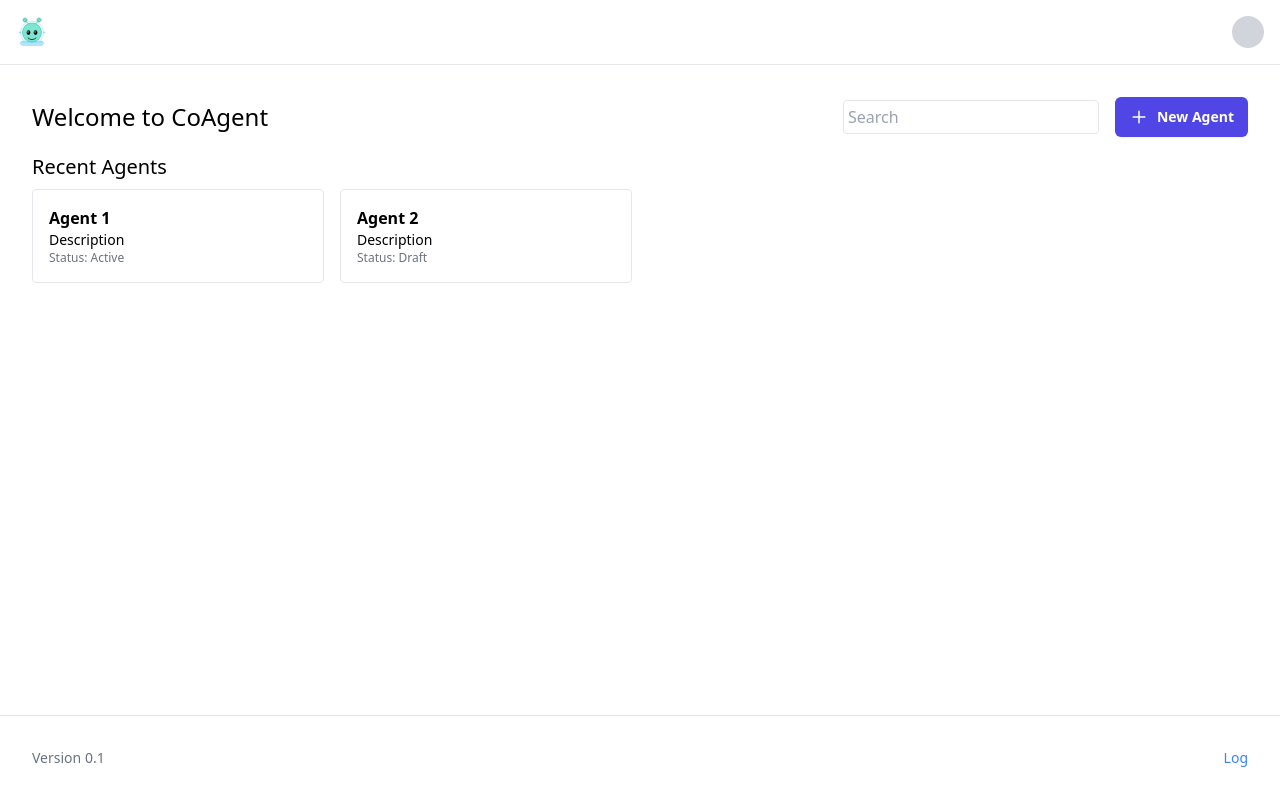
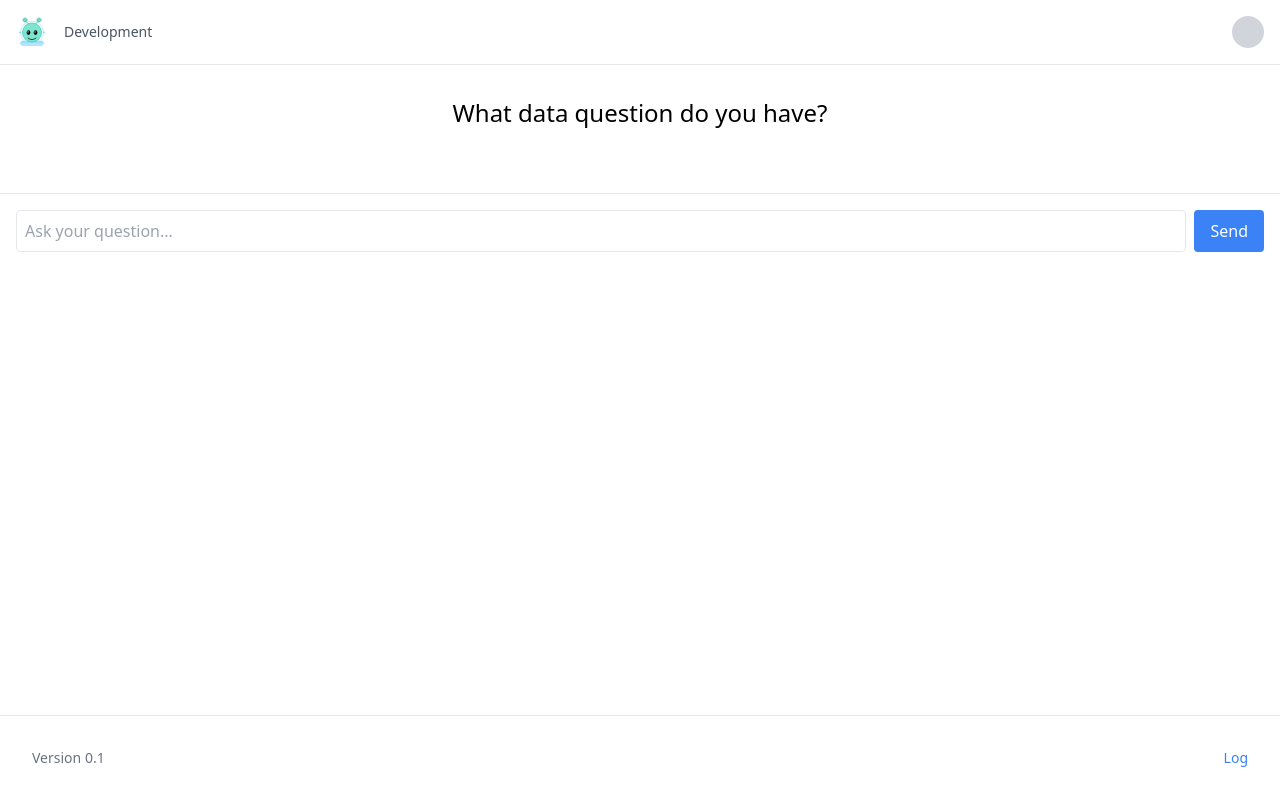
Before and after one commit to ajhunyady/sql-ai, a Svelte app: page / in a window 1280 px wide. Built offline with nearby package versions, Linux system fonts and the light colour scheme.

Commit message:
feat: introduce chat-based home page

```diff
--- a/src/App.svelte
+++ b/src/App.svelte
@@ -1,5 +1,6 @@
 <script>
   import Home from './lib/Home.svelte';
+  import Development from './lib/Development.svelte';
   import AgentWorkspace from './lib/AgentWorkspace.svelte';
   import AgentGuide from './lib/AgentGuide.svelte';
   import EventLog from './lib/EventLog.svelte';
@@ -19,6 +20,16 @@
       >
         <img src="/coagent-logo.svg" alt="CoAgent" class="h-8" />
       </button>
+      <button
+        class="ml-4 text-sm text-gray-600"
+        on:click={() => {
+          currentView.set('development');
+          currentAgent.set(null);
+          setPath('/development');
+        }}
+      >
+        Development
+      </button>
       <div class="rounded-full bg-gray-300 w-8 h-8 ml-auto"></div>
     </div>
   </header>
@@ -26,6 +37,8 @@
     <div class="w-full max-w-screen-2xl mx-auto">
       {#if $currentView === 'home'}
         <Home />
+      {:else if $currentView === 'development'}
+        <Development />
       {:else if $currentView === 'guide'}
         <AgentGuide />
       {:else if $currentView === 'log'}
--- /dev/null
+++ b/src/lib/Development.svelte
@@ -0,0 +1,39 @@
+<script>
+  import { agents, createNewAgent, openAgent } from '../stores.js';
+  import AgentTile from './AgentTile.svelte';
+</script>
+
+<div class="p-8">
+  <div class="flex items-center justify-between mb-4">
+    <h1 class="text-2xl">Agent Development</h1>
+    <div class="flex items-center gap-4">
+      <input
+        type="text"
+        placeholder="Search"
+        class="border p-1 rounded w-64"
+      />
+      <button
+        class="inline-flex items-center gap-2 rounded-md bg-indigo-600 px-3.5 py-2.5 text-sm font-semibold text-white shadow-sm hover:bg-indigo-500 focus-visible:outline focus-visible:outline-2 focus-visible:outline-offset-2 focus-visible:outline-indigo-600"
+        on:click={createNewAgent}
+      >
+        <svg
+          class="h-5 w-5"
+          viewBox="0 0 20 20"
+          fill="none"
+          stroke="currentColor"
+          stroke-width="1.5"
+          aria-hidden="true"
+        >
+          <path stroke-linecap="round" stroke-linejoin="round" d="M10 4.167v11.666M4.167 10h11.666" />
+        </svg>
+        New Agent
+      </button>
+    </div>
+  </div>
+  <h2 class="text-xl mb-2">Recent Agents</h2>
+  <div class="grid grid-cols-1 sm:grid-cols-2 lg:grid-cols-4 gap-4">
+    {#each $agents as agent}
+      <AgentTile {agent} on:click={() => openAgent(agent)} />
+    {/each}
+  </div>
+</div>
--- a/src/lib/Home.svelte
+++ b/src/lib/Home.svelte
@@ -1,39 +1,51 @@
 <script>
-  import { agents, createNewAgent, openAgent } from '../stores.js';
-  import AgentTile from './AgentTile.svelte';
+  let input = '';
+  let messages = [];
+
+  async function send() {
+    if (!input.trim()) return;
+    const question = input;
+    messages = [...messages, { role: 'user', content: question }];
+    input = '';
+    try {
+      const res = await fetch('/api/chat', {
+        method: 'POST',
+        headers: { 'Content-Type': 'application/json' },
+        body: JSON.stringify({ question })
+      });
+      const data = await res.json();
+      messages = [...messages, { role: 'assistant', content: data.answer || 'No response' }];
+    } catch (e) {
+      messages = [...messages, { role: 'assistant', content: 'Error contacting server' }];
+    }
+  }
 </script>
 
-<div class="p-8">
-  <div class="flex items-center justify-between mb-4">
-    <h1 class="text-2xl">Welcome to CoAgent</h1>
-    <div class="flex items-center gap-4">
-      <input
-        type="text"
-        placeholder="Search"
-        class="border p-1 rounded w-64"
-      />
-      <button
-        class="inline-flex items-center gap-2 rounded-md bg-indigo-600 px-3.5 py-2.5 text-sm font-semibold text-white shadow-sm hover:bg-indigo-500 focus-visible:outline focus-visible:outline-2 focus-visible:outline-offset-2 focus-visible:outline-indigo-600"
-        on:click={createNewAgent}
-      >
-        <svg
-          class="h-5 w-5"
-          viewBox="0 0 20 20"
-          fill="none"
-          stroke="currentColor"
-          stroke-width="1.5"
-          aria-hidden="true"
+<div class="flex flex-col h-full">
+  <h1 class="text-2xl p-8 text-center">What data question do you have?</h1>
+  <div class="flex-1 overflow-y-auto p-4 space-y-4">
+    {#each messages as msg}
+      <div class={msg.role === 'user' ? 'text-right' : ''}>
+        <div
+          class="inline-block px-4 py-2 rounded"
+          class:bg-blue-100={msg.role === 'user'}
+          class:bg-gray-200={msg.role !== 'user'}
         >
-          <path stroke-linecap="round" stroke-linejoin="round" d="M10 4.167v11.666M4.167 10h11.666" />
-        </svg>
-        New Agent
-      </button>
-    </div>
-  </div>
-  <h2 class="text-xl mb-2">Recent Agents</h2>
-  <div class="grid grid-cols-1 sm:grid-cols-2 lg:grid-cols-4 gap-4">
-    {#each $agents as agent}
-      <AgentTile {agent} on:click={() => openAgent(agent)} />
+          {msg.content}
+        </div>
+      </div>
     {/each}
   </div>
+  <form class="p-4 border-t flex" on:submit|preventDefault={send}>
+    <input
+      class="flex-1 border rounded p-2 mr-2"
+      bind:value={input}
+      placeholder="Ask your question..."
+    />
+    <button class="bg-blue-500 text-white px-4 py-2 rounded">Send</button>
+  </form>
 </div>
+
+<style>
+  form button:disabled { opacity: 0.5; }
+</style>
--- a/src/stores.js
+++ b/src/stores.js
@@ -109,14 +109,19 @@
   const curr = get(currentAgent);
   if (curr && curr.id === agent.id) {
     currentAgent.set(null);
-    currentView.set('home');
-    setPath('/');
+    currentView.set('development');
+    setPath('/development');
   }
 }
 
 function handleRoute() {
   if (typeof window === 'undefined') return;
   const path = window.location.pathname;
+  if (path === '/development') {
+    currentAgent.set(null);
+    currentView.set('development');
+    return;
+  }
   const agent = get(agents).find(a => a.id === path);
   if (agent) {
     currentAgent.set(agent);
```
Also changed, not shown: 1 other file (tests, documents, lock files or other folders).
